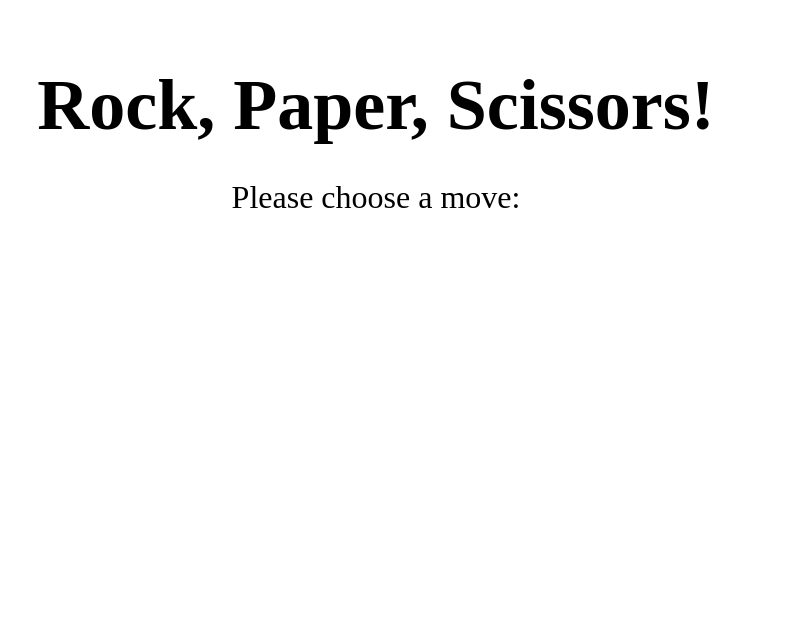
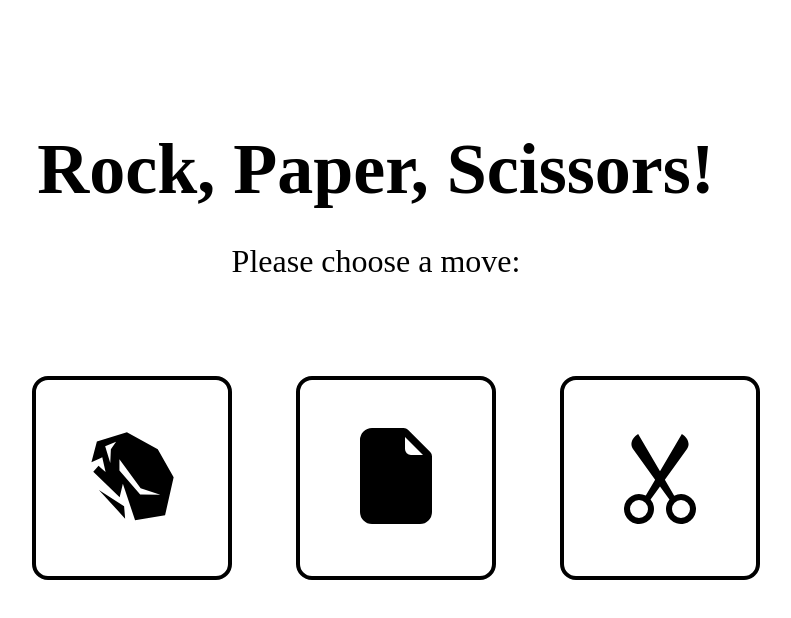
Before and after one commit to DavoReds/odin-rock-paper-scissors, a plain HTML site: page index.html in a window 1280 px wide. Shown: the whole page, without its empty margins (264-1055 px from the left). Drawn offline with Linux system fonts and the light colour scheme.

Commit message:
Complete markup and styling of the game

```diff
--- a/index.html
+++ b/index.html
@@ -11,6 +11,49 @@
     <div class="container">
       <h1 class="title">Rock, Paper, Scissors!</h1>
       <p class="instructions">Please choose a move:</p>
+      <ul class="buttons">
+        <li class="btn">
+          <svg
+            width="6rem"
+            height="6rem"
+            viewBox="0 0 512 512"
+            xmlns="http://www.w3.org/2000/svg"
+          >
+            <path
+              fill="currentColor"
+              d="M228.813 23L68.75 72.28 39.5 182.095l47.53-21.22 10.44-4.655 2.5 11.155 8.75 39.125 6.405 28.53-21.75-19.53-15.72-14.125-28.218 32.344 140.657 136 9.656-40.69 7.53-31.874 10.407 31.063 54.72 163.592L432.343 465.5l45.75-202.938-84.563-148.718L228.814 23zm-57.688 49.875l-27.813 39.906-3.25 73.44-27.187-88.94 58.25-24.405zm17.844 93.406l113.124 155.25L407 355.407l-107.375-.844-110.656-128v-60.28zM79.312 330.25l140.125 153.125-5.563-65.875-134.563-87.25z"
+            />
+          </svg>
+        </li>
+        <li class="btn">
+          <svg
+            xmlns="http://www.w3.org/2000/svg"
+            width="6rem"
+            height="6rem"
+            fill="currentColor"
+            class="bi bi-file-earmark-fill"
+            viewBox="0 0 16 16"
+          >
+            <path
+              d="M4 0h5.293A1 1 0 0 1 10 .293L13.707 4a1 1 0 0 1 .293.707V14a2 2 0 0 1-2 2H4a2 2 0 0 1-2-2V2a2 2 0 0 1 2-2zm5.5 1.5v2a1 1 0 0 0 1 1h2l-3-3z"
+            />
+          </svg>
+        </li>
+        <li class="btn">
+          <svg
+            xmlns="http://www.w3.org/2000/svg"
+            width="6rem"
+            height="6rem"
+            fill="currentColor"
+            class="bi bi-scissors"
+            viewBox="0 0 16 16"
+          >
+            <path
+              d="M3.5 3.5c-.614-.884-.074-1.962.858-2.5L8 7.226 11.642 1c.932.538 1.472 1.616.858 2.5L8.81 8.61l1.556 2.661a2.5 2.5 0 1 1-.794.637L8 9.73l-1.572 2.177a2.5 2.5 0 1 1-.794-.637L7.19 8.61 3.5 3.5zm2.5 10a1.5 1.5 0 1 0-3 0 1.5 1.5 0 0 0 3 0zm7 0a1.5 1.5 0 1 0-3 0 1.5 1.5 0 0 0 3 0z"
+            />
+          </svg>
+        </li>
+      </ul>
     </div>
   </body>
 </html>
--- a/style.css
+++ b/style.css
@@ -6,6 +6,13 @@
 
 * {
   margin: 0;
+  font-family: inherit;
+  background: inherit;
+  color: inherit;
+}
+
+li {
+  list-style-type: none;
 }
 
 .container {
@@ -13,7 +20,7 @@
   flex-direction: column;
   gap: 2rem;
   align-items: center;
-  padding: 4rem 0;
+  padding: 8rem 0;
 }
 
 .title {
@@ -23,3 +30,31 @@
 .instructions {
   font-size: 2rem;
 }
+
+.buttons {
+  margin-top: 4rem;
+  display: flex;
+  gap: 4rem;
+  align-items: center;
+}
+
+.btn {
+  padding: 3rem;
+  border: black solid 4px;
+  border-radius: 1rem;
+  cursor: pointer;
+}
+
+.btn,
+.btn * {
+  transition: all 0.2s;
+}
+
+.btn:hover {
+  background: black;
+  color: white;
+}
+
+svg {
+  background: rgba(0, 0, 0, 0);
+}
```
Also changed, not shown: images/paper.svg (renamed from images/page.svg), images/rock.svg.
